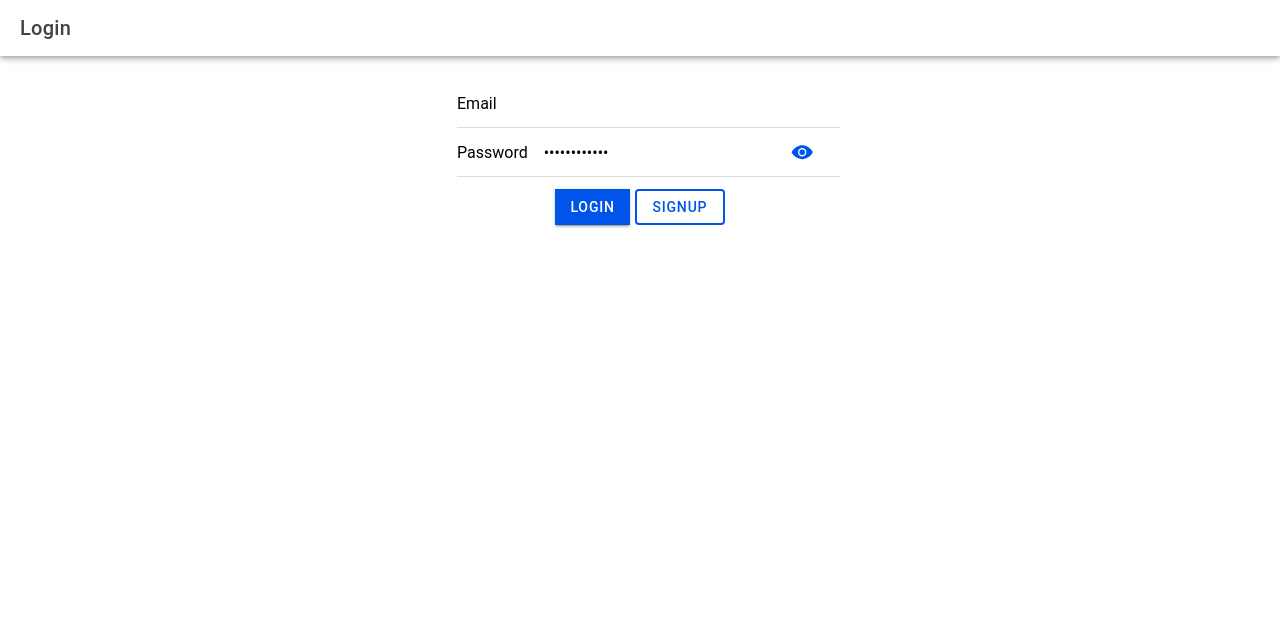
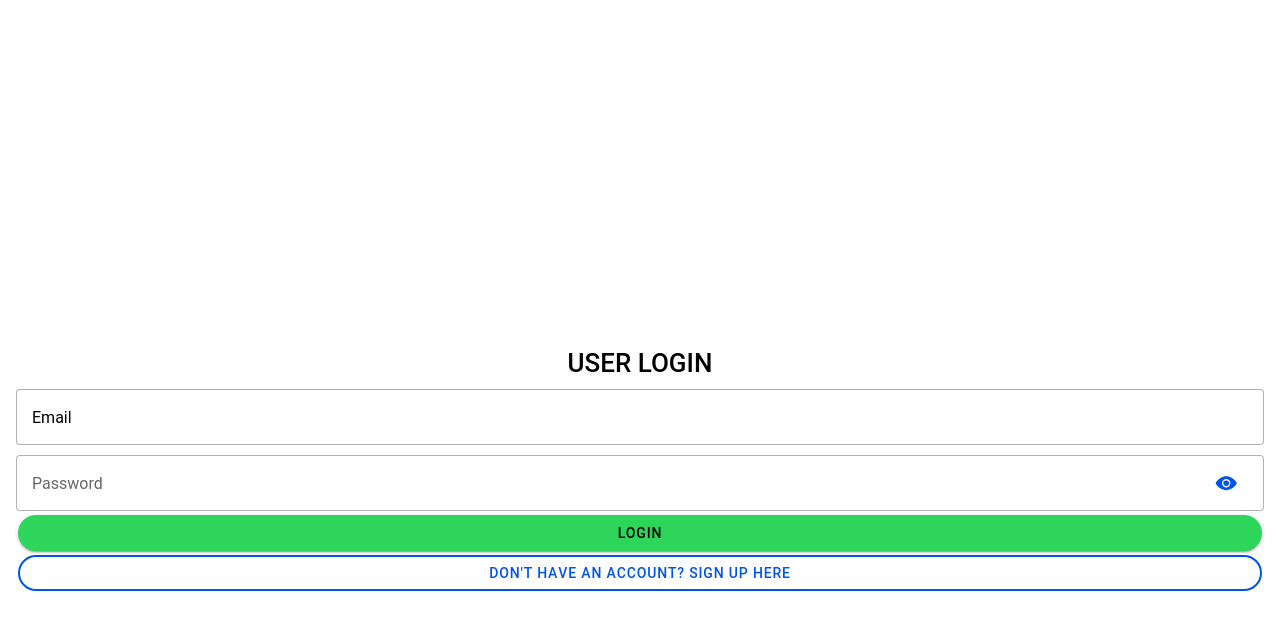
Before and after one commit to aryeeeeeeeeel/it35-final, a React (Vite) app: page /it35-final in a window 1280 px wide. Shown: the top 630 px of the page. Built offline with nearby package versions, Linux system fonts and the light colour scheme.

Commit message:
Changes on login.tsx contents

```diff
--- a/src/pages/Login.tsx
+++ b/src/pages/Login.tsx
@@ -10,53 +10,97 @@ import {
       IonMenuButton,
       IonPage,
       IonTitle,
+      IonToast,
       IonToolbar,
       useIonRouter
   } from '@ionic/react';
+  import { eye, eyeOff } from 'ionicons/icons';
+import { useState } from 'react';
 
   const Login: React.FC = () => {
     const navigation = useIonRouter();
+    const [email, setEmail] = useState('');
+    const [password, setPassword] = useState('');
+    const [showPassword, setShowPassword] = useState(false);
+    const [showAlert, setShowAlert] = useState(false);
+    const [showToast, setShowToast] = useState(false);
 
     const doLogin = () => {
 
-        navigation.push('/it35-final/app','forward','replace');
+      if (email === "admin@gmail.com" && password === "password123") {
+        setShowToast(true);
+        setTimeout(() => {
+          navigation.push('/it35-lab/app', 'forward', 'replace');
+        }, 1500);
+          } else {
+
+        setAlertMessage("Invalid email or password.");
+        setShowAlert(true);
         }
+      };
+
     const doRegister = ()=> {
           navigation.push('/it35-final/signup', 'forward','replace');
       }
 
     return (
       <IonPage>
-        <IonHeader>
-          <IonToolbar>
-            <IonTitle>Login</IonTitle>
-          </IonToolbar>
-        </IonHeader>
       <IonContent className='ion-padding'>
-        <div style={{ display: "flex", justifyContent: "center", alignItems: "center" }}>
-        <IonList>
-           <IonItem>
-             <IonInput type="email" label="Email" value="">
-             </IonInput>
-             </IonItem>
-             <IonItem>
-             <IonInput type="password" label="Password" value="Chemistry123">
+        <div style={{
+          display: 'flex',
+          flexDirection:'column',
+          alignItems: 'center',
+          justifyContent: 'center',
+          marginTop:'25%'
+        }}>
+          <h1 style={{
+            display: 'flex',
+            alignItems: 'center',
+            justifyContent: 'center',
+          }}>USER LOGIN</h1>
+          <IonInput
+            label="Email"
+            labelPlacement="floating"
+            fill="outline"
+            type="email"
+            placeholder="Enter Email"
+            value={email}
+            onIonChange={e => setEmail(e.detail.value!)}
+          />
+          <IonInput style={{ marginTop:'10px' }}
+            fill="outline"
+            type="password"
+            placeholder="Password"
+            value={password}
+            onIonChange={e => setPassword(e.detail.value!)}
+          >
             <IonInputPasswordToggle slot="end"></IonInputPasswordToggle>
           </IonInput>
-           </IonItem>
-       </IonList>
         </div>
-       <div style={{ display: "flex", justifyContent: "center", alignItems: "center" }}>
-            <IonButton onClick={() => doLogin()} expand="full">
+        <IonButton onClick={doLogin} expand="full" shape='round' color='success' >
           Login
         </IonButton>
-            <IonButton onClick={()=>doRegister()} fill="outline">
-            SignUp
+          <IonButton routerLink="/it35-final/signup" expand="full" fill="outline" shape='round'>
+          Don't have an account? Sign Up here
         </IonButton>
-          </div>
+
+
+        {/* IonToast for success message */}
+        <IonToast
+          isOpen={showToast}
+          onDidDismiss={() => setShowToast(false)}
+          message="Login successful! Redirecting..."
+          duration={1500}
+          position="top"
+          color="primary"
+        />
       </IonContent>
     </IonPage>
   );
 };
 
   export default Login;
+
+  function setAlertMessage(message: any) {
+      throw new Error('Function not implemented.');
+    }
```
Lines whose indentation alone changed are shown as unchanged.
